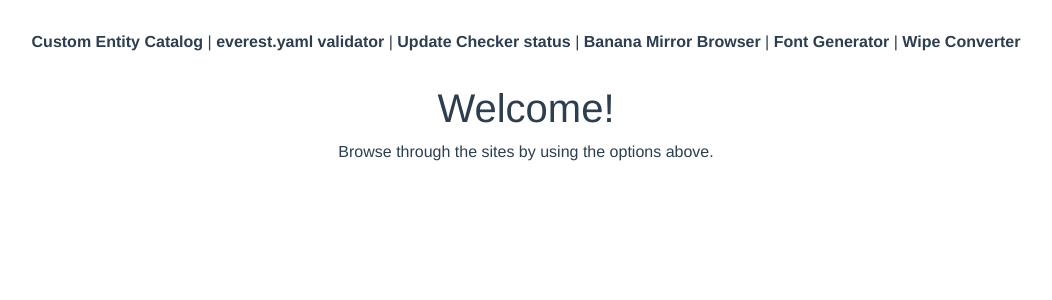
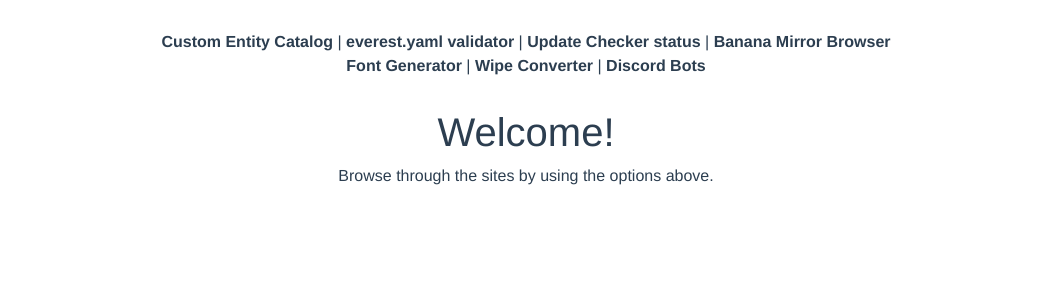
Before and after one commit to max4805/RandomStuffWebsiteJS, a Vue app in the folder front/: page / in a window 1280 px wide. Shown: the top 300 px of the page, without its empty margins (114-1166 px from the left). Built offline with nearby package versions, Linux system fonts and the light colour scheme.

Commit message:
Added link to Discord Bots in the navbar

```diff
--- a/front/src/App.vue
+++ b/front/src/App.vue
@@ -19,12 +19,16 @@
       <router-link to="/banana-mirror-browser"
         >Banana Mirror Browser</router-link
       >
-      <span class="sep"> | </span>
+      <span class="sep break"> | </span>
       <a href="https://max480-random-stuff.appspot.com/celeste/font-generator"
         >Font Generator</a
       >
       <span class="sep"> | </span>
       <router-link to="/wipe-converter">Wipe Converter</router-link>
+      <span class="sep"> | </span>
+      <a href="https://max480-random-stuff.appspot.com/discord-bots/"
+        >Discord Bots</a
+      >
     </div>
     <router-view />
   </div>
@@ -67,6 +71,14 @@
 
   #nav a {
     display: block;
+  }
+}
+// line break when the screen is wide enough
+@media (min-width: 1200px) {
+  .break {
+    display: block;
+    height: 0px;
+    overflow: hidden;
   }
 }
 
```
Also changed, not shown: 1 other file (tests, documents, lock files or other folders).
